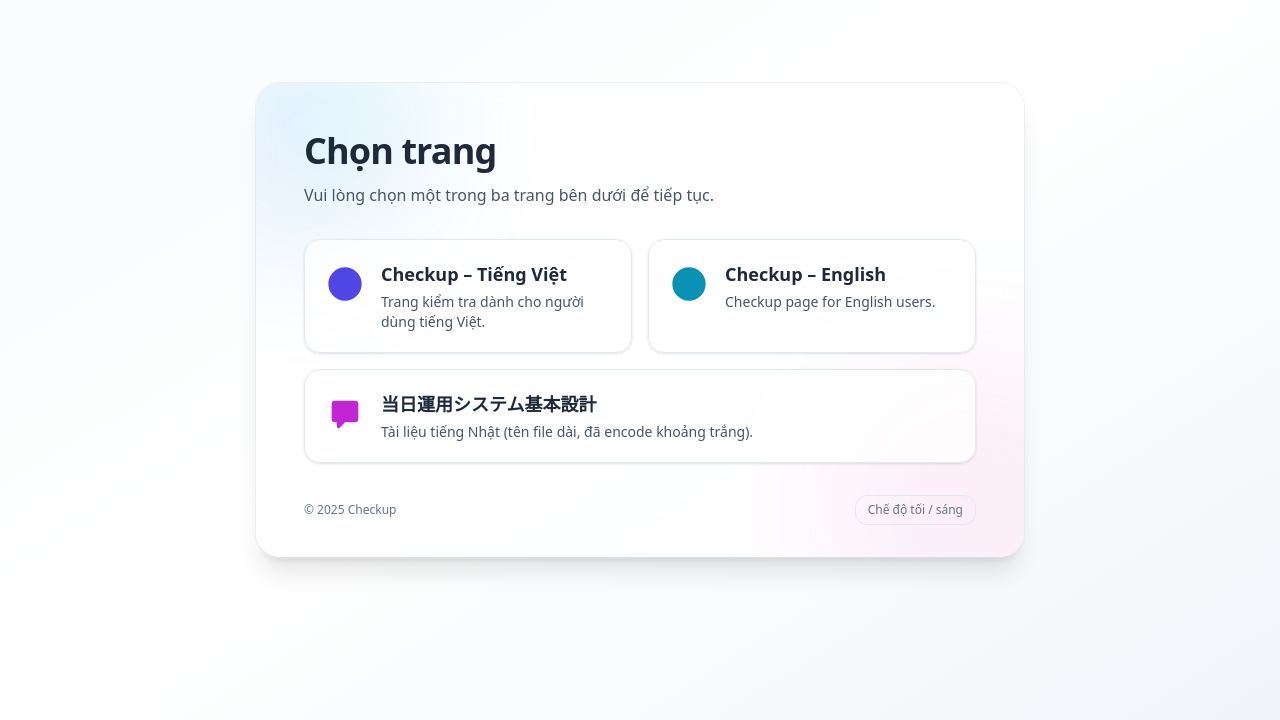
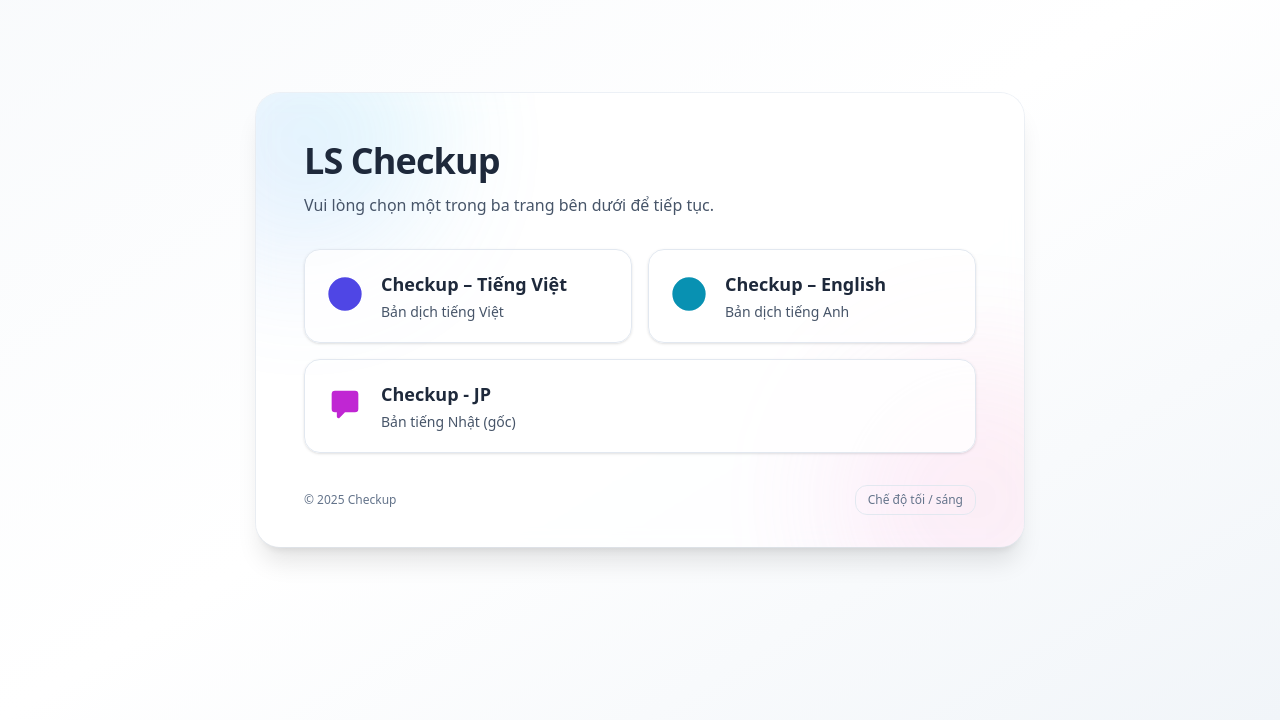
Before and after one commit to dinhuty/checkup_app, a plain HTML site: page index.html in a window 1280 px wide. Shown: the part 80-800 px from the top of the page. Drawn offline with nearby package versions, Linux system fonts and the light colour scheme.

Commit message:
Update index.html

```diff
--- a/index.html
+++ b/index.html
@@ -19,7 +19,7 @@
           </div>
 
           <div class="relative px-8 pt-10 pb-6 sm:px-12 sm:pt-12 sm:pb-8">
-            <h1 class="text-3xl sm:text-4xl font-extrabold tracking-tight">Chọn trang</h1>
+            <h1 class="text-3xl sm:text-4xl font-extrabold tracking-tight">LS Checkup</h1>
             <p class="mt-3 text-slate-600 dark:text-slate-300 max-w-prose">
               Vui lòng chọn một trong ba trang bên dưới để tiếp tục.
             </p>
@@ -37,7 +37,7 @@
                   </div>
                   <div>
                     <h2 class="text-lg font-semibold">Checkup – Tiếng Việt</h2>
-                    <p class="mt-1 text-sm text-slate-600 dark:text-slate-400">Trang kiểm tra dành cho người dùng tiếng Việt.</p>
+                    <p class="mt-1 text-sm text-slate-600 dark:text-slate-400">Bản dịch tiếng Việt</p>
                   </div>
                 </div>
                 <span class="pointer-events-none absolute inset-x-0 bottom-0 h-1 bg-gradient-to-r from-indigo-500 via-sky-500 to-cyan-500 opacity-0 transition-opacity group-hover:opacity-100"></span>
@@ -54,7 +54,7 @@
                   </div>
                   <div>
                     <h2 class="text-lg font-semibold">Checkup – English</h2>
-                    <p class="mt-1 text-sm text-slate-600 dark:text-slate-400">Checkup page for English users.</p>
+                    <p class="mt-1 text-sm text-slate-600 dark:text-slate-400">Bản dịch tiếng Anh</p>
                   </div>
                 </div>
                 <span class="pointer-events-none absolute inset-x-0 bottom-0 h-1 bg-gradient-to-r from-cyan-500 via-sky-500 to-indigo-500 opacity-0 transition-opacity group-hover:opacity-100"></span>
@@ -70,8 +70,8 @@
                     </svg>
                   </div>
                   <div>
-                    <h2 class="text-lg font-semibold">当日運用システム基本設計</h2>
-                    <p class="mt-1 text-sm text-slate-600 dark:text-slate-400">Tài liệu tiếng Nhật (tên file dài, đã encode khoảng trắng).</p>
+                    <h2 class="text-lg font-semibold">Checkup - JP</h2>
+                    <p class="mt-1 text-sm text-slate-600 dark:text-slate-400">Bản tiếng Nhật (gốc)</p>
                   </div>
                 </div>
                 <span class="pointer-events-none absolute inset-x-0 bottom-0 h-1 bg-gradient-to-r from-fuchsia-500 via-rose-500 to-orange-500 opacity-0 transition-opacity group-hover:opacity-100"></span>
```
